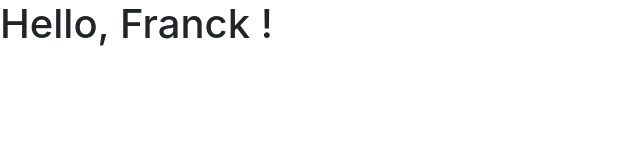
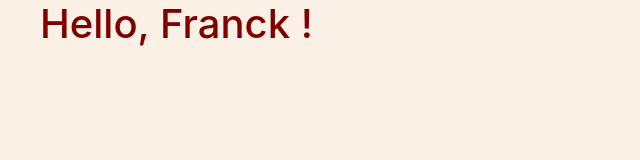
Before and after one commit to franck783364/github-flow, a plain HTML site: page index.html in a window 1280 px wide. Shown: the whole page, without its empty margins (0-640 px from the left). Drawn offline with nearby package versions, Linux system fonts and the light colour scheme.

Commit message:
a colored index.html file

```diff
--- a/index.html
+++ b/index.html
@@ -4,6 +4,17 @@
     <meta charset="utf-8">
     <meta name="viewport" content="width=device-width, initial-scale=1, shrink-to-fit=no">
     <link rel="stylesheet" href="https://stackpath.bootstrapcdn.com/bootstrap/4.1.1/css/bootstrap.min.css" integrity="sha384-WskhaSGFgHYWDcbwN70/dfYBj47jz9qbsMId/iRN3ewGhXQFZCSftd1LZCfmhktB" crossorigin="anonymous">
+
+    <style>
+body {
+  background-color: linen;
+}
+
+h1 {
+  color: maroon;
+  margin-left: 40px;
+}
+</style>
 
     <title>Hello, Franck !</title>
   </head>
```
